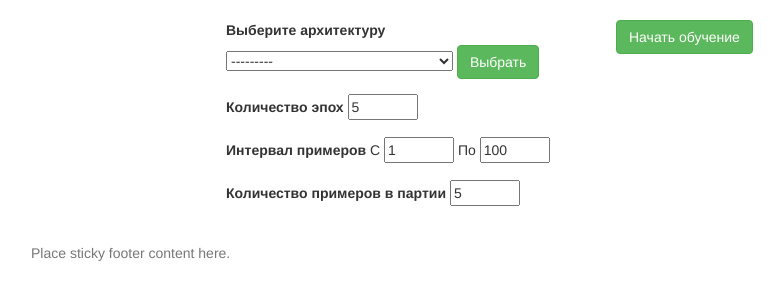
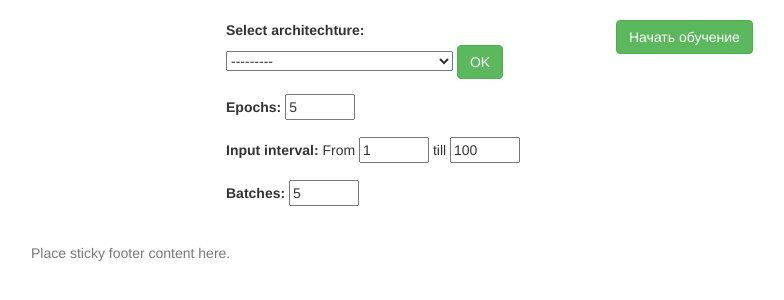
Before and after one commit to ching93/neuroapp, a Django app: page /network_run in a window 1280 px wide. Shown: the part 51-351 px from the top of the page, without its empty margins (39-823 px from the left). Run offline with Django 3.2, Linux system fonts and the light colour scheme; data comes from the database, SQL or seed files in the repository; some libraries are stand-ins or nearby versions.

Commit message:
translated to english

```diff
--- a/network/views.py
+++ b/network/views.py
@@ -24,12 +24,12 @@ def network(request):
                     networkLayers = NetworkLayers.objects.create(orderNumber=i,layerType=layer,model=model,kernelAmount=kernel_amount,kernelSize=kernel_size,neuronAmount=neuron_amount)
                     print("object created")
                 except Exception:
-                    print("ошибка сохранения")
-                    errorMessage = "Неправильные данные"
+                    print("save error")
+                    errorMessage = "incorrect data"
                     break
                 else:
-                    print("изменения сохранены")
-                    successMessage = "Изменения сохранены"
+                    print("changes are saved")
+                    successMessage = "changes are saved"
                 i=i+1
             networkModelForm = NetworkModelForm()
         elif data.get('create',None)!=None:
@@ -37,11 +37,11 @@ def network(request):
             if networkModelForm.is_valid():
                 print(networkModelForm.cleaned_data)
                 networkModelForm.save()
-                print("изменения сохранены")
-                successMessage = "Изменения сохранены"
+                print("changes are saved")
+                successMessage = "changes are saved"
             else:
                 print(networkModelForm.errors)
-                errorMessage = "Неправильные данные"
+                errorMessage = "incorrect data"
 
     networkLayersForm = NetworkLayersForm()
     return render(request, 'pages/network.html', locals())
--- a/templates/base.html
+++ b/templates/base.html
@@ -3,7 +3,7 @@
 <html lang="en">
 <head>
     <meta charset="UTF-8">
-    <title>Internet shop</title>
+    <title>NeuroApp</title>
     <link href="https://maxcdn.bootstrapcdn.com/bootstrap/3.3.7/css/bootstrap.min.css" rel="stylesheet" integrity="sha384-BVYiiSIFeK1dGmJRAkycuHAHRg32OmUcww7on3RYdg4Va+PmSTsz/K68vbdEjh4u" crossorigin="anonymous">
     <link href="https://fonts.googleapis.com/css?family=Roboto:100,100i,300,400" rel="stylesheet">
     <script src="http://code.jquery.com/jquery-3.3.1.min.js" integrity="sha256-FgpCb/KJQlLNfOu91ta32o/NMZxltwRo8QtmkMRdAu8=" crossorigin="anonymous"></script>
--- a/templates/pages/landing.html
+++ b/templates/pages/landing.html
@@ -13,7 +13,7 @@
     <div class="container top-container">
         <div class="row">
             <div class="col-lg-8 col-lg-offset-2">
-                <h1 class="title">Internet shop</h1>
+                <h1 class="title">NeuroApp</h1>
                 <h2 class="title">Enter your name and email in form below</h2>
                 {{ model }}
             </div>
--- a/templates/pages/network_run.html
+++ b/templates/pages/network_run.html
@@ -9,23 +9,23 @@
                 <form action="/ws/network/train/" method="POST" class="form-vertical text-left" id="init-form">
                     {% csrf_token %}
                     <div class="form-group model-select text-left">
-                        <label>Выберите архитектуру</label>
+                        <label>Select architechture:</label>
                         {{ networkLayersForm.model }}
-                        <button class="btn btn-success" id="model-select-btn">Выбрать</button>
+                        <button class="btn btn-success" id="model-select-btn">OK</button>
                     </div>
                     <div class="form-group weight-select text-left" hidden>
-                        <label>Выберите набор весов</label>
+                        <label>Weight coeff. set</label>
                     </div>
                     <div class="form-group text-left">
-                        <label for="">Количество эпох</label>
+                        <label for="">Epochs:</label>
                         <input type="number" name="epochs" value='5'>
                     </div>
                     <div class="form-group text-left">
-                        <label>Интервал примеров</label>
-                        <span>С </span><input type="number" name="from" value=1><span> По </span><input type="number" name="till" value=100>
+                        <label>Input interval:</label>
+                        <span>From </span><input type="number" name="from" value=1><span> till </span><input type="number" name="till" value=100>
                     </div>
                     <div class="form-group text-left">
-                        <label>Количество примеров в партии</label>
+                        <label>Batches:</label>
                         <input type="number" name="batch-size" value='5'>
                     </div>
                     <div id="plot-model-div">
@@ -37,13 +37,13 @@
                 <button class="btn btn-success btn-buy" id="start-learn-btn">Начать обучение</button>
                 <div class="status" id='status' hidden >
                     <p class="message"></p>
-                    <p>Ошибка: <span class="error-val"></span>.</p>
-                    <p>Точность: <span class="acc-val"></span>.</p>
-                    <p>Эпохи: <span class="current-epoch"></span> из <span class="epochs"></span></p>
-                    <p>Партии: <span class="current-batch"></span> из <span class="batches"></span></p>
+                    <p>Error: <span class="error-val"></span>.</p>
+                    <p>Accurasy: <span class="acc-val"></span>.</p>
+                    <p>Epochs: <span class="current-epoch"></span> из <span class="epochs"></span></p>
+                    <p>Batches: <span class="current-batch"></span> из <span class="batches"></span></p>
                     <div class="test-result" hidden>
-                        <p>Точность на тестовом множестве: <span class="test-err"></span></p>
-                        <p>% правильно распознанных примеров: <span class="percent"></span></p>
+                        <p>Accurasy on test set: <span class="test-err"></span></p>
+                        <p>% of correctly classified images: <span class="percent"></span></p>
                     </div>
                 </div>
                 <div id="plot-div">
```
Also changed, not shown: templates/pages/network.html (+10 -10 lines).
